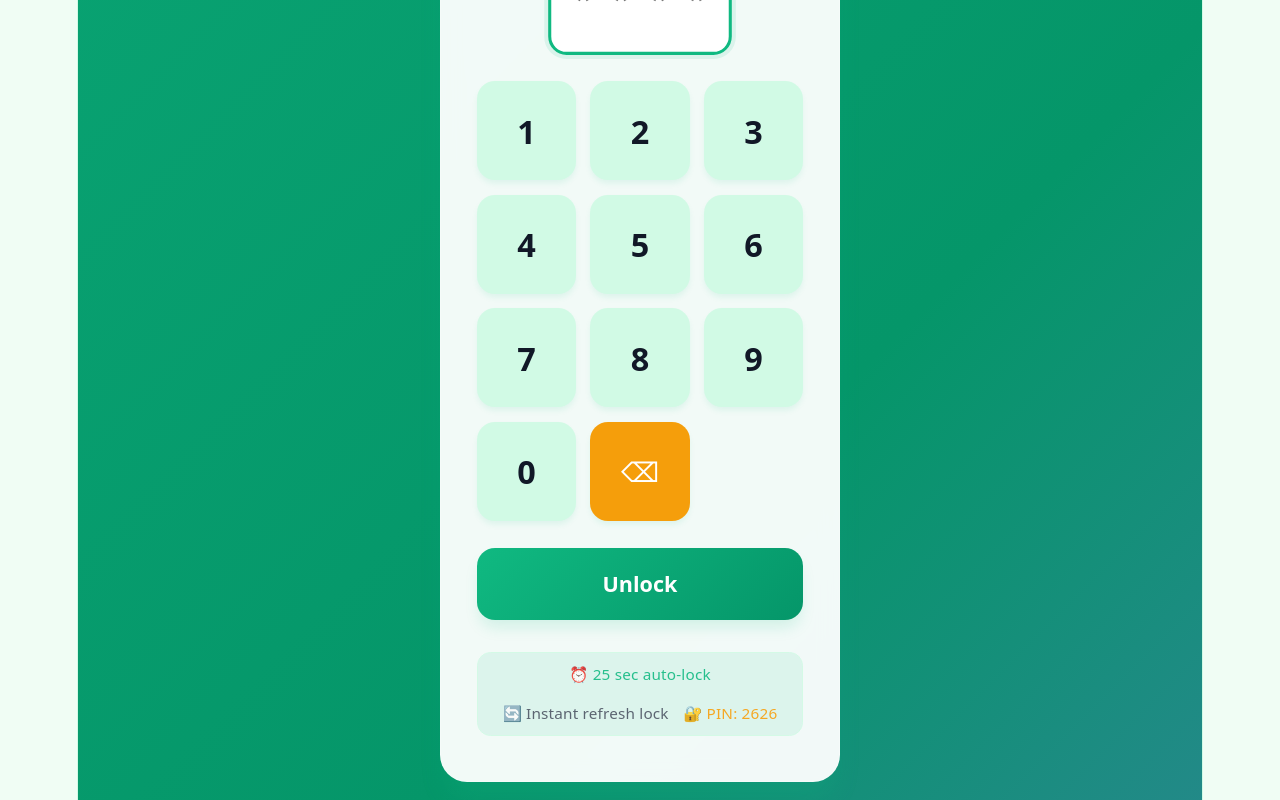
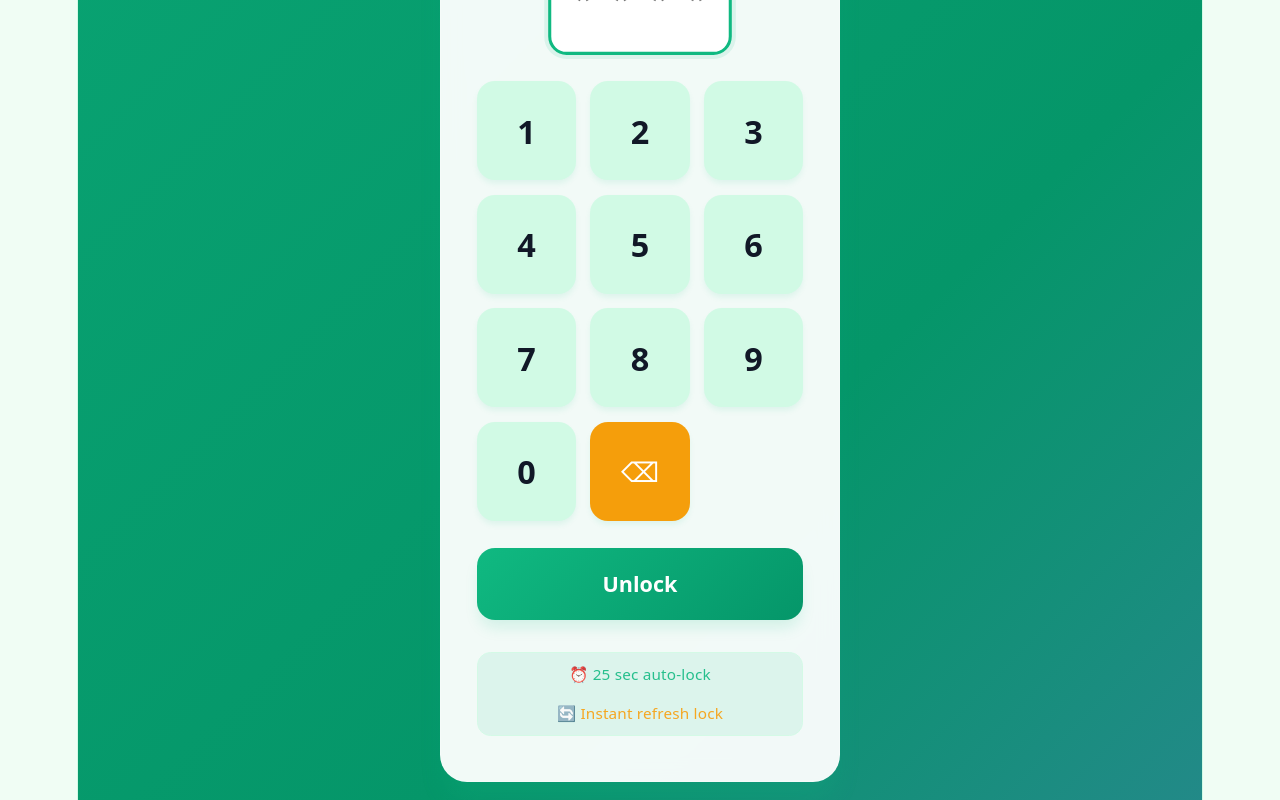
Before and after one commit to mohitkumar-dev08/3-month-tracker, a React (Vite) app: page / in a window 1280 px wide. Shown: the part 442-1242 px from the top of the page. Built offline with nearby package versions, Linux system fonts and the light colour scheme.

Commit message:
Fixed footer timer to 25 seconds auto-lock

```diff
--- a/src/components/auth/PINLock.jsx
+++ b/src/components/auth/PINLock.jsx
@@ -237,7 +237,7 @@ export default function PINLock({ onUnlock }) {
         <div className="pin-footer">
           <span>⏰ 25 sec auto-lock</span>
           <span>🔄 Instant refresh lock</span>
-          <span>🔐 PIN: 2626</span>
+
         </div>
       </div>
     </div>
```
